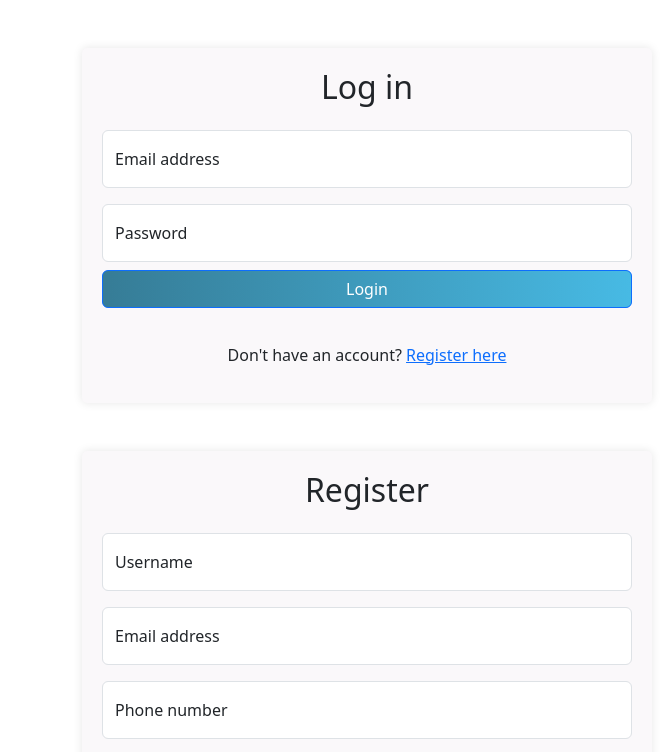
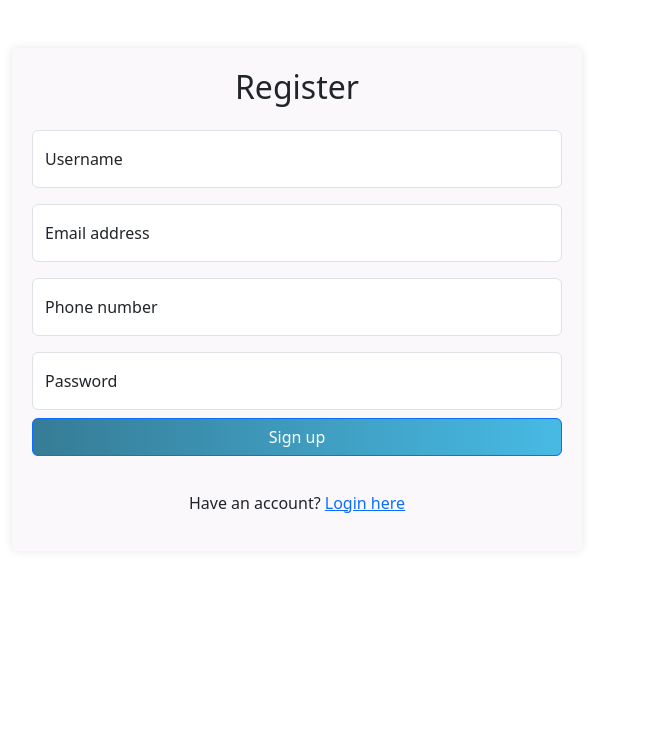
Before and after one commit to Marina-yoya/Login-Form, a plain HTML site: page index.html in a window 1280 px wide. Both pictures are taken after a click on the link "Register here". Shown: the top 752 px of the page, without its empty margins (273-936 px from the left). Drawn offline with nearby package versions, Linux system fonts and the light colour scheme.

Commit message:
login and register forms animations

```diff
--- a/app.js
+++ b/app.js
@@ -11,9 +11,6 @@ $(document).ready(function () {
     $('.btn').on('mousedown', function (e) {
 
         let rippleEl = $('<span class="btn-ripple"></span>').appendTo(this);
-        console.log("clicked")
-        console.log(rippleEl)
-
         let pos = $(this).offset();
         let width = $(this).outerWidth();
         let height = $(this).outerHeight();
@@ -28,4 +25,54 @@ $(document).ready(function () {
     });
 
 
+    const container = document.querySelectorAll(".container");
+    const loginForm = container[0];
+    const registerForm = container[1]
+
+    function switchToRegistrationForm() {
+        $(loginForm).animate({
+            opacity: 0,
+            marginLeft: '-100%',
+
+        }, 1000, function () {
+            $(loginForm).hide();
+            $(registerForm).css({
+                opacity: 0,
+                marginLeft: '100%',
+
+            }).show().animate({
+                opacity: 1,
+                marginLeft: '0'
+            }, 1000);
+        });
+    }
+
+    function switchToLoginForm() {
+        $(registerForm).animate({
+            opacity: 0,
+            marginLeft: '100%',
+
+        }, 1000, function () {
+            $(registerForm).hide();
+            $(loginForm).css({
+                opacity: 0,
+                marginLeft: '-100%',
+
+            }).show().animate({
+                opacity: 1,
+                marginLeft: '0'
+            }, 1000);
+        });
+    }
+
+    $('.login-link').on('click', function (e) {
+        e.preventDefault();
+        switchToRegistrationForm();
+    });
+
+    $('.reg-link').on('click', function (e) {
+        e.preventDefault();
+        switchToLoginForm();
+    });
+
 });
--- a/index.html
+++ b/index.html
@@ -33,12 +33,12 @@
                         </div>
                         <button type="submit" class="btn btn-primary btn-block">Login</button>
                     </form>
-                    <p class="text-center mt-3">Don't have an account? <a href="#">Register here</a></p>
+                    <p class="text-center mt-3">Don't have an account? <a href="#" class="login-link">Register here</a></p>
                 </div>
             </div>
         </div>
 
-        <div class="container my-5">
+        <div class="container active my-5">
             <div class="row justify-content-center">
                 <div class="col-md-6">
                     <h2 class="text-center mb-4">Register</h2>
@@ -60,7 +60,7 @@
                         </div>
                         <button type="submit" class="btn btn-primary btn-block">Sign up</button>
                     </form>
-                    <p class="text-center mt-3">Have an account? <a href="#">Login here</a></p>
+                    <p class="text-center mt-3">Have an account? <a href="#" class="reg-link">Login here</a></p>
                 </div>
             </div>
         </div>
--- a/index.scss
+++ b/index.scss
@@ -19,11 +19,13 @@ $hover-box-shodow: 0 0 0 0.2rem rgba(0, 123, 255, 0.25);
 
 .container {
 
+
     .col-md-6 {
         background-color: $form-color;
         padding: 20px;
         border-radius: $form-border-raius;
         box-shadow: $form-border-shodow;
+
 
         h2 {
             text-align: center;
@@ -64,3 +66,7 @@ $hover-box-shodow: 0 0 0 0.2rem rgba(0, 123, 255, 0.25);
         }
     }
 }
+
+.active {
+    display: none;
+}
```
Also changed, not shown: index.css, 1 other file.
